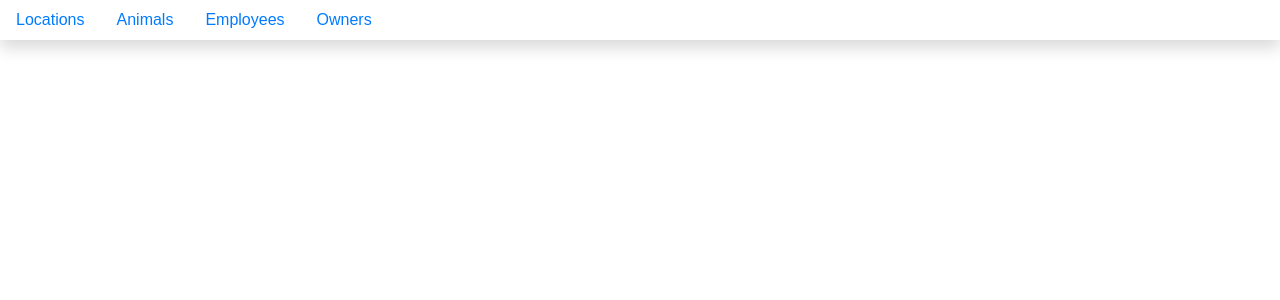
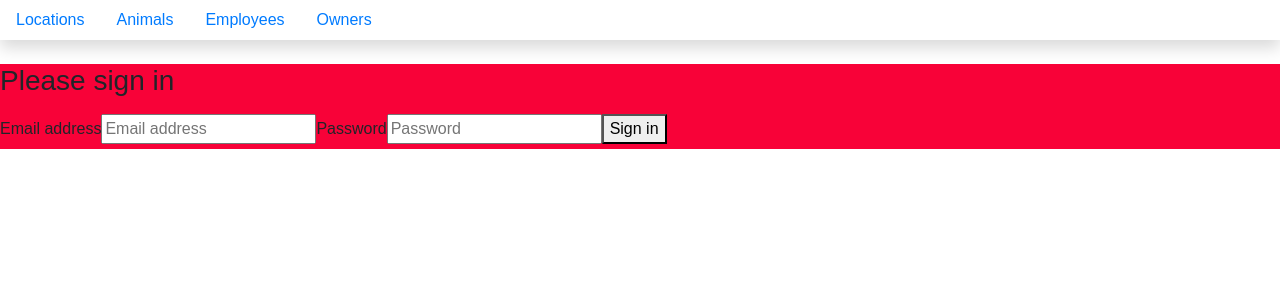
Before and after one commit to Daniel-Brewer/my-app, a React (Create React App) app: page /login in a window 1280 px wide. Shown: the top 300 px of the page. Built offline with nearby package versions, Linux system fonts and the light colour scheme; no server answers.

Commit message:
added login

```diff
--- a/src/components/ApplicationViews.js
+++ b/src/components/ApplicationViews.js
@@ -1,4 +1,4 @@
-import { Route } from 'react-router-dom'
+import { Route, Redirect } from 'react-router-dom'
 import React, { Component } from "react"
 import AnimalList from './animal/AnimalList'
 import AnimalDetail from './animal/AnimalDetail'
@@ -16,8 +16,10 @@ import OwnerDetail from './owner/OwnerDetail'
 import OwnerManager from "../modules/OwnerManager"
 import OwnerForm from "./owner/OwnerForm"
 import "./applicationView.css"
+import Login from './Login'
 
 export default class ApplicationViews extends Component {
+    isAuthenticated = () => localStorage.getItem("credentials") !== null
     state = {
         locations: [],
         animals: [],
@@ -103,31 +105,55 @@ export default class ApplicationViews extends Component {
             owners: owners
         }))
 
+    editAnimal = animal => AnimalManager.put(animal)
+        .then(() => AnimalManager.getAll())
+        .then(animals => this.setState({
+            animals: animals
+        }))
+
 
     render() {
         return (
             <React.Fragment>
                 <div className="viewArea">
+                    <Route path="/login" component={Login} />
+                    {/* <Route exact path="/" render={(props) => {
+                        return <LocationList locations={this.state.locations} />
+                    }} /> */}
                     <Route exact path="/" render={(props) => {
-                        return <LocationList locations={this.state.locations} />
+                        if (this.isAuthenticated()) {
+                            return <LocationList locations={this.state.locations} />
+                        } else {
+                            return <Redirect to="/login" />
+                        }
                     }} />
                     <Route path="/locations/:locationId(\d+)" render={(props) => {
                         return <LocationDetail {...props} deleteLocation={this.deleteLocation} locations={this.state.locations} />
                     }} />
-                    <Route exact path="/animals" render={(props) => {
-                        return <AnimalList {...props} deleteAnimal={this.deleteAnimal} animals={this.state.animals} />
-                    }} />
                     <Route path="/animals/:animalId(\d+)" render={(props) => {
                         return <AnimalDetail {...props} deleteAnimal={this.deleteAnimal} animals={this.state.animals} />
                     }} />
-                    <Route exact path="/animals" render={(props) => {
+                    {/* <Route exact path="/animals" render={(props) => {
                         return <AnimalList {...props}
                             deleteAnimal={this.deleteAnimal}
                             animals={this.state.animals} />
+                    }} /> */}
+                    <Route exact path="/animals" render={props => {
+                        if (this.isAuthenticated()) {
+                            return <AnimalList {...props} deleteAnimal={this.deleteAnimal}
+                                animals={this.state.animals} />
+                        } else {
+                            return <Redirect to="/login" />
+                        }
                     }} />
                     <Route path="/animals/new" render={(props) => {
                         return <AnimalForm {...props}
                             addAnimal={this.addAnimal}
+                            employees={this.state.employees} />
+                    }} />
+                    <Route path="/animals/edit" render={(props) => {
+                        return <AnimalForm {...props}
+                            editAnimal={this.editAnimal}
                             employees={this.state.employees} />
                     }} />
                     <Route path="/employees/new" render={(props) => {
@@ -135,8 +161,16 @@ export default class ApplicationViews extends Component {
                             addEmployee={this.addEmployee}
                             employees={this.state.employees} />
                     }} />
-                    <Route exact path="/employees" render={(props) => {
+                    {/* <Route exact path="/employees" render={(props) => {
                         return <EmployeeList {...props} deleteEmployee={this.deleteEmployee} employees={this.state.employees} />
+                    }} /> */}
+                    <Route exact path="/employees" render={props => {
+                        if (this.isAuthenticated()) {
+                            return <EmployeeList  {...props} deleteEmployee={this.deleteEmployee}
+                                employees={this.state.employees} />
+                        } else {
+                            return <Redirect to="/login" />
+                        }
                     }} />
                     <Route path="/employees/:employeeId(\d+)" render={(props) => {
                         return <EmployeeDetail {...props} deleteEmployee={this.deleteEmployee} employees={this.state.employees} />
@@ -146,8 +180,16 @@ export default class ApplicationViews extends Component {
                             addOwner={this.addOwner}
                             owners={this.state.owners} />
                     }} />
-                    <Route exact path="/owners" render={(props) => {
+                    {/* <Route exact path="/owners" render={(props) => {
                         return <OwnerList {...props} deleteOwner={this.deleteOwner} owners={this.state.owners} />
+                    }} /> */}
+                    <Route exact path="/owners" render={props => {
+                        if (this.isAuthenticated()) {
+                            return <OwnerList {...props} deleteOwner={this.deleteOwner}
+                                owners={this.state.owners} />
+                        } else {
+                            return <Redirect to="/login" />
+                        }
                     }} />
                     <Route path="/owners/:ownerId(\d+)" render={(props) => {
                         return <OwnerDetail {...props} deleteOwner={this.deleteOwner} owners={this.state.owners} />
--- /dev/null
+++ b/src/components/Login.js
@@ -0,0 +1,60 @@
+import React, { Component } from "react"
+
+
+export default class Login extends Component {
+
+    // Set initial state
+    state = {
+        email: "",
+        password: ""
+    }
+
+    // Update state whenever an input field is edited
+    handleFieldChange = (evt) => {
+        const stateToChange = {}
+        stateToChange[evt.target.id] = evt.target.value
+        this.setState(stateToChange)
+    }
+
+    // Simplistic handler for login submit
+    handleLogin = (e) => {
+        e.preventDefault()
+
+        /*
+            For now, just store the email and password that
+            the customer enters into local storage.
+        */
+        localStorage.setItem(
+            "credentials",
+            JSON.stringify({
+                email: this.state.email,
+                password: this.state.password
+            })
+        )
+    }
+
+    render() {
+        return (
+            <form onSubmit={this.handleLogin}>
+                <h1 className="h3 mb-3 font-weight-normal">Please sign in</h1>
+                <label htmlFor="inputEmail">
+                    Email address
+                </label>
+                <input onChange={this.handleFieldChange} type="email"
+                       id="email"
+                       placeholder="Email address"
+                       required="" autoFocus="" />
+                <label htmlFor="inputPassword">
+                    Password
+                </label>
+                <input onChange={this.handleFieldChange} type="password"
+                       id="password"
+                       placeholder="Password"
+                       required="" />
+                <button type="submit">
+                    Sign in
+                </button>
+            </form>
+        )
+    }
+}
--- a/src/components/animal/AnimalDetail.js
+++ b/src/components/animal/AnimalDetail.js
@@ -24,6 +24,10 @@ export default class AnimalDetail extends Component {
                         <button onClick={() => this.props.deleteAnimal(animal.id)
                             .then(() => this.props.history.push("/animals"))}
                             className="card-link">Delete</button>
+                        <button onClick={() => this.props.editAnimal(animal.id)
+                            .then(() => this.props.history.push("/animals"))}
+                            className="card-link">Edit Animal Info</button>
+
                     </div>
                 </div>
             </section>
--- a/src/components/animal/AnimalForm.js
+++ b/src/components/animal/AnimalForm.js
@@ -34,6 +34,7 @@ export default class AnimalForm extends Component {
             // Create the animal and redirect user to animal list
             this.props.addAnimal(animal).then(() => this.props.history.push("/animals"))
         }
+
     }
 
     render() {
@@ -67,6 +68,7 @@ export default class AnimalForm extends Component {
                     </div>
 
                     <button type="submit" onClick={this.constructNewAnimal} className="btn btn-primary">Submit</button>
+                    {/* <button type="submit" onClick={this.editAnimal} className="btn btn-primary">Submit</button> */}
                 </form>
             </React.Fragment>
         )
--- a/src/components/animal/AnimalList.js
+++ b/src/components/animal/AnimalList.js
@@ -29,6 +29,9 @@ export default class AnimalList extends Component {
                                 <button
                                     onClick={() => this.props.deleteAnimal(animal.id)}
                                     className="card-link">Delete</button>
+                                <button
+                                    onClick={() => this.props.editAnimal(animal.id)}
+                                    className="card-link">Edit Animal Info</button>
                             </h5>
                         </div>
                     </div>
--- a/src/components/employee/EmployeeForm.js
+++ b/src/components/employee/EmployeeForm.js
@@ -15,7 +15,7 @@ export default class EmployeeForm extends Component {
     }
 
     /*
-        Local method for validation, creating animal object, and
+        Local method for validation, creating employee object, and
         invoking the function reference passed from parent component
      */
     constructNewEmployee = evt => {
@@ -23,7 +23,7 @@ export default class EmployeeForm extends Component {
         const employee = {
             name: this.state.name,
         }
-        // Create the animal and redirect user to animal list
+        // Create the employee and redirect user to employee list
         this.props.addEmployee(employee)
         .then(() => this.props.history.push("/employees"))
 
--- a/src/modules/AnimalManager.js
+++ b/src/modules/AnimalManager.js
@@ -22,4 +22,15 @@ export default Object.create(null, {
             }).then(e => e.json())
         }
     },
+    put: {
+        value: function (editAnimal) {
+            return fetch(`${remoteURL}/animals`, {
+                method: "PUT",
+                headers: {
+                    "Content-Type": "application/json"
+                },
+                body: JSON.stringify(editAnimal)
+            }).then(e => e.json())
+        }
+    },
 })
```
Also changed, not shown: src/components/animal/EditForm.js (added, +11 -0 lines).
